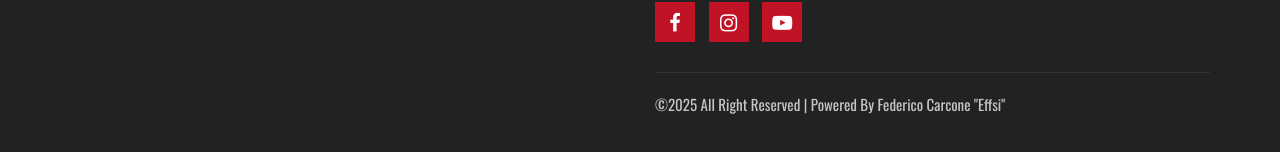
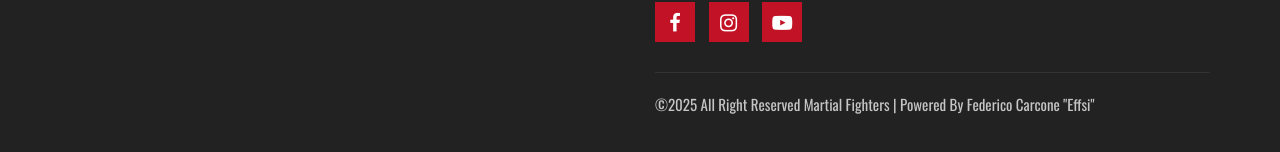
Before and after one commit to Fedec99/Martial-Fighters, a plain HTML site: page index.html in a window 1280 px wide. Shown: the part 8083-8235 px from the top of the page. Drawn offline with nearby package versions, Linux system fonts and the light colour scheme; a script that the page names is missing.

Commit message:
committino

```diff
--- a/index.html
+++ b/index.html
@@ -387,7 +387,7 @@
   </div>
 
   <div class="copy">
-    &copy;2025 All Right Reserved | Powered By Federico Carcone "Effsi"
+    &copy;2025 All Right Reserved Martial Fighters | Powered By Federico Carcone "Effsi"
   </div>
 </div>
 
```
